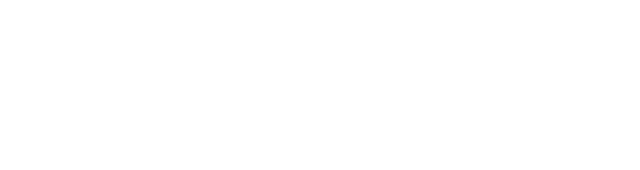
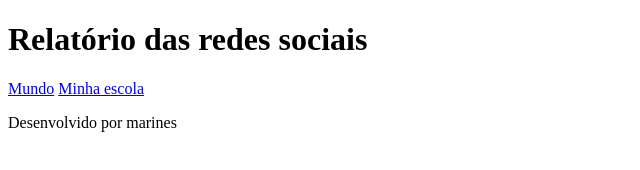
Before and after one commit to marinunes12/redes.-Sociais, a plain HTML site: page index.html in a window 1280 px wide. Shown: the whole page, without its empty margins (0-640 px from the left). Drawn offline with Linux system fonts and the light colour scheme.

Commit message:
Add files via upload

```diff
--- a/index.html
+++ b/index.html
@@ -6,8 +6,20 @@
     <title>Redes Sociais</title>
 </head>
 <body>
-    <header></header>
-    <main></main>
-    <footer></footer>
+    <header>
+        <h1> Relatório das redes sociais</h1>
+        <nav>
+            <a href="index.html">Mundo</a>
+            <a href="#">Minha escola</a>
+            </nav>
+    </header>
+        <main class=”graficos-section”>
+            <section id=”graficos-container” class=”graficos-container”>
+            <!-- crie os gráficos aqui -->
+            </section>
+            </main>
+    <footer>
+        <P> Desenvolvido por marines</P>
+    </footer>
 </body>
 </html>
--- a/style.css
+++ b/style.css
@@ -0,0 +1,9 @@
+
+@import url("https://fonts.googleapis.com/css2?family=Nunito+Sans:ital,opsz,wght@0,6..12,200..1000;1,6..12,200..1000&display=swap");
+
+:root {
+    --bg-color: ##000000;
+    --primary-color: #FF4191;
+    --secundary-color:#E90074;
+
+    }
```
